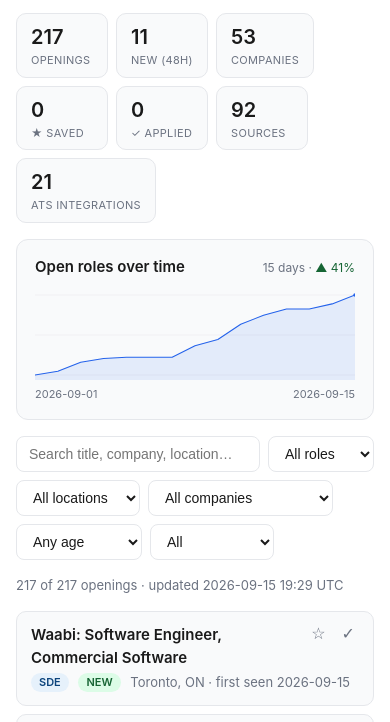
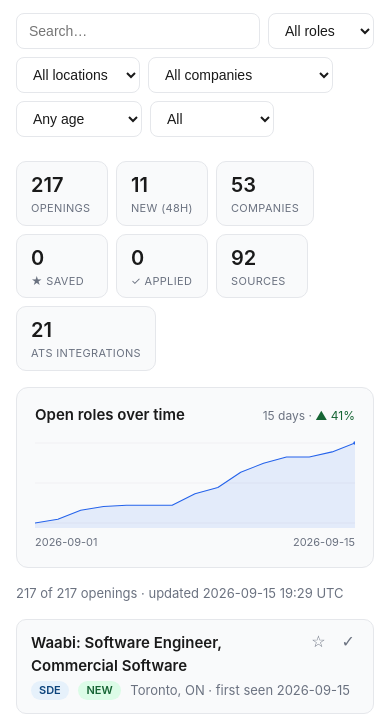
Before and after one commit to capy-zhiao/Job_Monitor, a plain HTML site: page docs/index.html in a window 390 px wide. Shown: the part 103-825 px from the top of the page. Drawn offline with Linux system fonts and the light colour scheme.

Commit message:
Jobs page: move filters to a sticky left sidebar (two-column layout, stacks on mobile)

```diff
--- a/docs/index.html
+++ b/docs/index.html
@@ -12,9 +12,24 @@
   }
   * { box-sizing: border-box; }
   body {
-    margin: 0 auto; max-width: 900px; padding: 24px 16px 64px;
+    margin: 0 auto; max-width: 1080px; padding: 24px 16px 64px;
     background: var(--bg); color: var(--fg);
     font: 15px/1.5 -apple-system, BlinkMacSystemFont, "Segoe UI", Roboto, sans-serif;
+  }
+  .layout { display: flex; gap: 24px; align-items: flex-start; }
+  .filters {
+    width: 210px; flex-shrink: 0; position: sticky; top: 16px;
+    display: flex; flex-direction: column; gap: 8px;
+  }
+  .filters .ftitle { font-size: 11px; color: var(--muted); text-transform: uppercase; letter-spacing: .04em; margin-bottom: 2px; }
+  .filters input, .filters select { width: 100%; }
+  .main { flex: 1; min-width: 0; }
+  @media (max-width: 720px) {
+    .layout { flex-direction: column; }
+    .filters { width: auto; position: static; flex-direction: row; flex-wrap: wrap; }
+    .filters .ftitle { display: none; }
+    .filters input { flex: 1; min-width: 180px; }
+    .filters select { width: auto; }
   }
   h1 { font-size: 22px; margin: 0 0 4px; }
   .sub { color: var(--muted); font-size: 13px; margin-bottom: 16px; }
@@ -70,20 +85,10 @@
   · <a href="https://discord.gg/aF94kfHeJ">Join Discord for real-time alerts</a>
 </div>
 
-<div class="stats" id="stats"></div>
-
-<div id="trend" hidden style="position:relative;background:var(--card);border:1px solid var(--border);border-radius:12px;padding:16px 18px;margin-bottom:16px">
-  <div style="display:flex;justify-content:space-between;align-items:baseline;margin-bottom:12px">
-    <div style="font-weight:600;font-size:15px">Open roles over time</div>
-    <div style="font-size:12px;color:var(--muted)" id="trend-sub"></div>
-  </div>
-  <svg id="trend-svg" width="100%" viewBox="0 0 640 180" preserveAspectRatio="none" style="display:block"></svg>
-  <div style="display:flex;justify-content:space-between;font-size:11px;color:var(--muted);margin-top:6px" id="trend-axis"></div>
-  <div id="trend-tip" hidden style="position:absolute;pointer-events:none;transform:translate(-50%,-115%);background:#1a1a1a;color:#fff;font-size:12px;padding:4px 8px;border-radius:6px;white-space:nowrap;z-index:5"></div>
-</div>
-
-<div class="controls">
-  <input id="q" type="search" placeholder="Search title, company, location…">
+<div class="layout">
+<aside class="filters">
+  <div class="ftitle">Filters</div>
+  <input id="q" type="search" placeholder="Search…">
   <select id="category"><option value="">All roles</option></select>
   <select id="city"><option value="">All locations</option></select>
   <select id="company"><option value="">All companies</option></select>
@@ -99,10 +104,25 @@
     <option value="applied">✓ Applied</option>
     <option value="unapplied">Hide applied</option>
   </select>
+</aside>
+
+<main class="main">
+<div class="stats" id="stats"></div>
+
+<div id="trend" hidden style="position:relative;background:var(--card);border:1px solid var(--border);border-radius:12px;padding:16px 18px;margin-bottom:16px">
+  <div style="display:flex;justify-content:space-between;align-items:baseline;margin-bottom:12px">
+    <div style="font-weight:600;font-size:15px">Open roles over time</div>
+    <div style="font-size:12px;color:var(--muted)" id="trend-sub"></div>
+  </div>
+  <svg id="trend-svg" width="100%" viewBox="0 0 640 180" preserveAspectRatio="none" style="display:block"></svg>
+  <div style="display:flex;justify-content:space-between;font-size:11px;color:var(--muted);margin-top:6px" id="trend-axis"></div>
+  <div id="trend-tip" hidden style="position:absolute;pointer-events:none;transform:translate(-50%,-115%);background:#1a1a1a;color:#fff;font-size:12px;padding:4px 8px;border-radius:6px;white-space:nowrap;z-index:5"></div>
 </div>
 
 <div class="sub" id="meta">loading…</div>
 <div id="list"></div>
+</main>
+</div>
 
 <footer>
   Auto-collected every ~15 minutes from company career APIs and community
```
